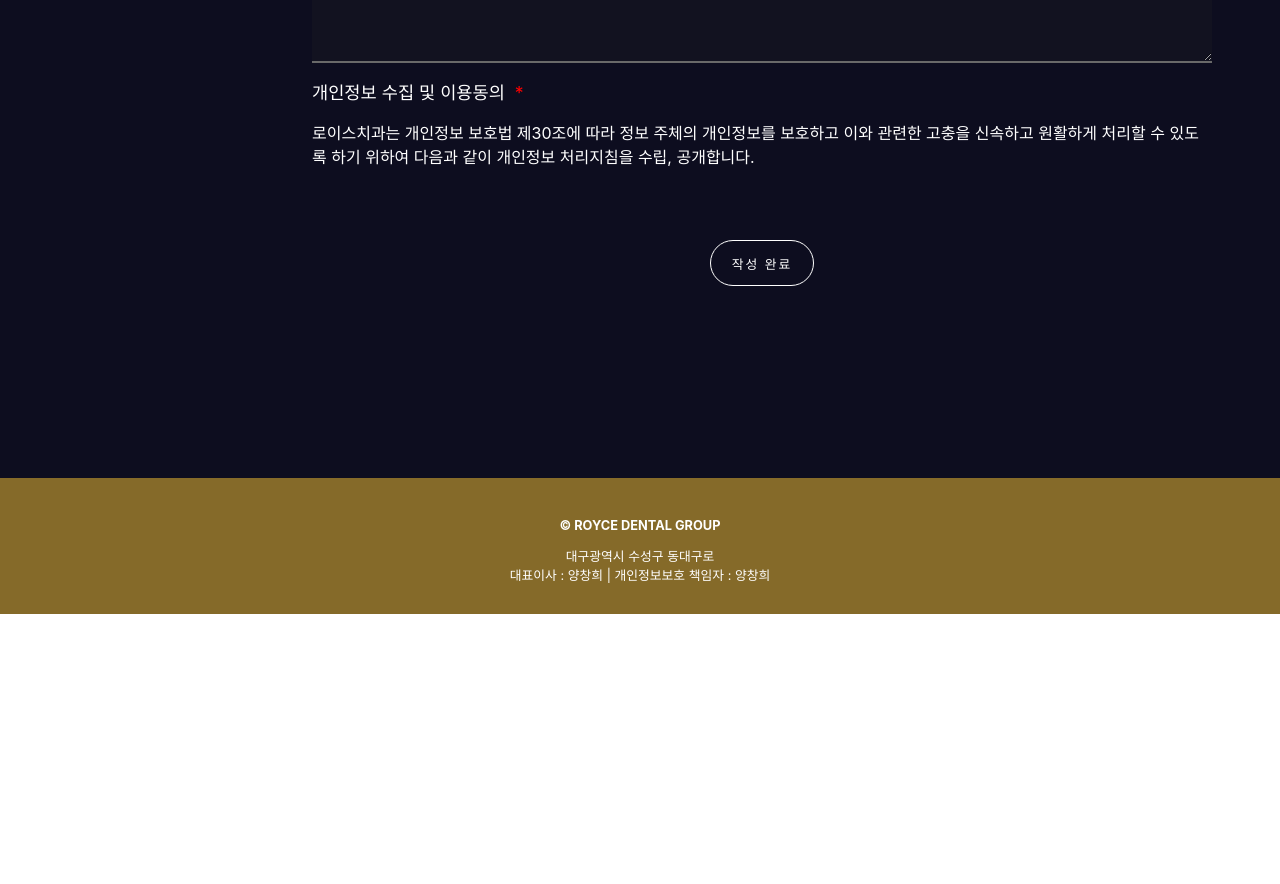
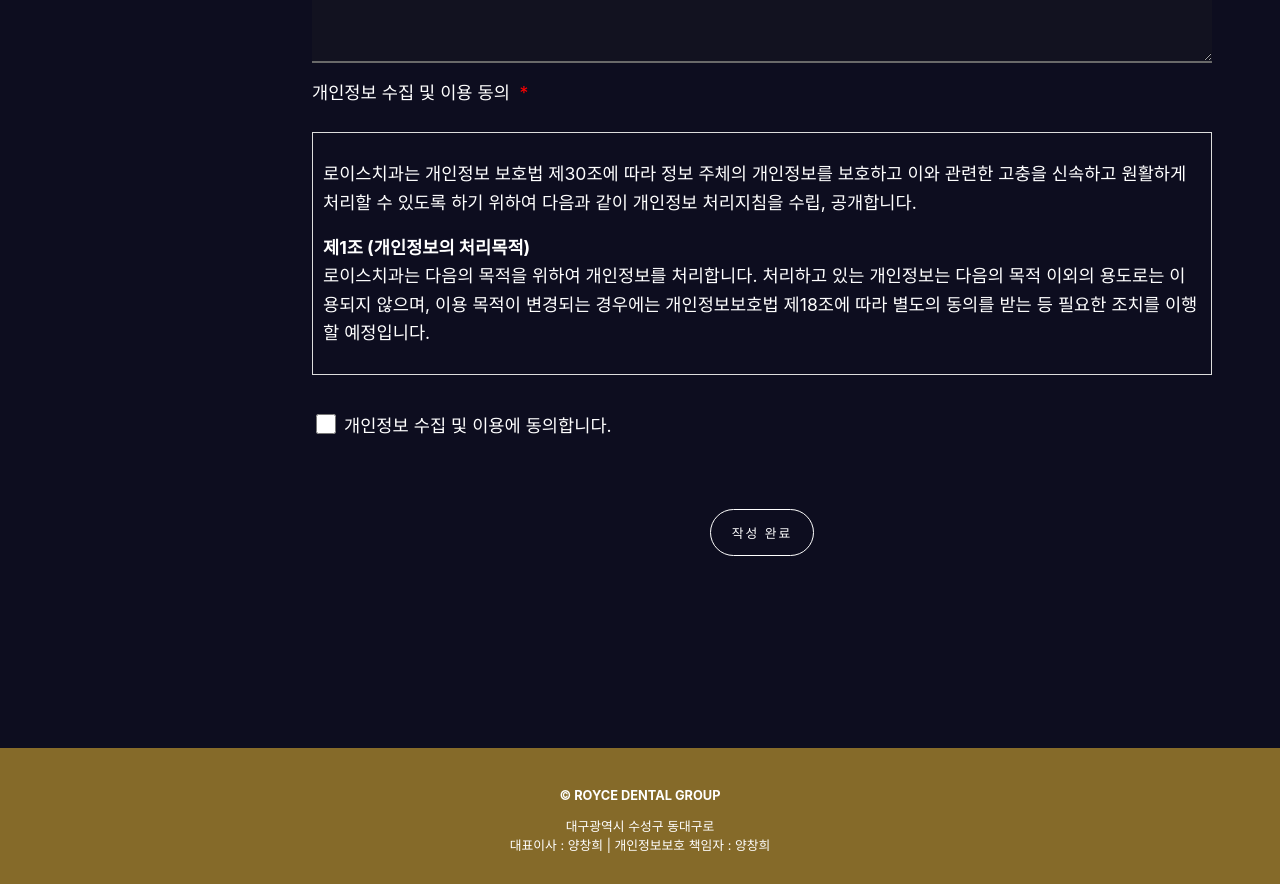
Before and after one commit to namhosung6023/royce, a React (Create React App) app: page /community in a window 1280 px wide. Shown: the part 820-1704 px from the top of the page. Before the commit the page ends 1434 px from the top, so only its background shows below. Built offline with nearby package versions, Linux system fonts and the light colour scheme.

Commit message:
edditting

```diff
--- a/src/App.js
+++ b/src/App.js
@@ -1,11 +1,10 @@
 import React from "react";
 import { BrowserRouter as Router, Routes, Route } from "react-router-dom";
-import Header from "./component/Header";
+import { AppProvider } from "./contexts/AppProvider"; // AppProvider 임포트
 import Aboutus from "./pages/Aboutus";
 import Creator from "./pages/Creator";
-import Creatordetail from "./pages/Creatordetal";
+import Creatordetail from "./pages/Creatordetail";
 import News from "./pages/News";
-import Footer from "./component/Footer";
 import Community from "./pages/Community";
 import Main from "./pages/Main";
 import "./App.css";
@@ -13,9 +12,7 @@ import "./App.css";
 function App() {
   return (
     <Router>
-      <div className="app">
-        <Header />
-        <div className="content">
+      <AppProvider>
         <Routes>
           <Route path="/" element={<Main />} />
           <Route path="/aboutus" element={<Aboutus />} />
@@ -24,9 +21,7 @@ function App() {
           <Route path="/creatordetail" element={<Creatordetail />} />
           <Route path="/community" element={<Community />} />
         </Routes>
-        </div>
-        <Footer />
-      </div>
+      </AppProvider>
     </Router>
   );
 }
--- a/src/component/Header.jsx
+++ b/src/component/Header.jsx
@@ -1,38 +1,29 @@
-import React, { useState, useEffect, useRef } from "react";
-import { useNavigate } from "react-router-dom";
+import React, { useState, useEffect } from "react";
 import "./Header.css";
 import logo from "../images/footerLog.png";
 
 function Header() {
   const [scrolled, setScrolled] = useState(false);
-  const navigate = useNavigate();
-  const headerRef = useRef(null);
 
   useEffect(() => {
     const handleScroll = () => {
-      if (!headerRef.current) return; // 요소가 존재하는지 체크
       setScrolled(window.scrollY > 100);
     };
 
-    // DOM이 로드된 후 실행되도록 setTimeout 추가
-    const timeoutId = setTimeout(() => {
-      window.addEventListener("scroll", handleScroll);
-    }, 100);
-
+    window.addEventListener("scroll", handleScroll);
     return () => {
-      clearTimeout(timeoutId);
       window.removeEventListener("scroll", handleScroll);
     };
   }, []);
 
   return (
-    <div ref={headerRef} className={`Header ${scrolled ? "scrolled" : ""}`}>
-      <img src={logo} alt="로이스치과 로고" className="logo" onClick={() => navigate("/")} />
-      <div className="introduce" onClick={() => navigate("/aboutus")}>로이스치과소개</div>
-      <div className="special" onClick={() => navigate("/creator")}>로이스임플란트의특별함</div>
-      <div className="manageCenter" onClick={() => navigate("/news")}>평생관리센터</div>
-      <div className="tv" onClick={() => navigate("/creatordetail")}>로이스TV</div>
-      <div className="community" onClick={() => navigate("/community")}>커뮤니티</div>
+    <div className={`Header ${scrolled ? "scrolled" : ""}`}>
+      <img src={logo} alt="로이스치과 로고" className="logo" />
+      <div className="introduce">로이스치과소개</div>
+      <div className="special">로이스임플란트의특별함</div>
+      <div className="manageCenter">평생관리센터</div>
+      <div className="tv">로이스TV</div>
+      <div className="community">커뮤니티</div>
     </div>
   );
 }
--- /dev/null
+++ b/src/contexts/AppProvider.js
@@ -0,0 +1,23 @@
+// AppProvider.js
+import React, { createContext, useContext } from "react";
+import Header from "../component/Header";
+import Footer from "../component/Footer";
+
+// Context 생성
+const AppContext = createContext();
+
+export function useAppContext() {
+  return useContext(AppContext);
+}
+
+export function AppProvider({ children }) {
+  return (
+    <AppContext.Provider value={{}}>
+      <div className="app">
+        <Header />
+        <div className="content">{children}</div>
+        <Footer />
+      </div>
+    </AppContext.Provider>
+  );
+}
--- a/src/pages/Community.css
+++ b/src/pages/Community.css
@@ -82,6 +82,35 @@
     text-align: center;
 }
 
+/* 개인정보 동의 영역 스타일 */
+.agreement-box {
+    background-color: #0D0D1F;
+    border: 1px solid #ddd;
+    padding: 10px;
+    margin: 12px 0;
+    font-size: 1.1rem;
+    line-height: 1.6;
+
+  }
+
+  .agreement-box strong {
+    font-weight: bold;
+  }
+
+  .agreement-checkbox {
+    display: flex;
+    align-items: center;
+    margin-top: 8px;
+  }
+
+  .agreement-checkbox input[type="checkbox"] {
+    margin-right: 8px;
+    width: 20px;
+    height: 20px;
+  }
+
+  /* 제출 버튼 스타일 */
+
 
 .contact-form button {
     background-color: #0D0D1F;
--- a/src/pages/Community.jsx
+++ b/src/pages/Community.jsx
@@ -41,13 +41,28 @@ function Community() {
           <textarea name="message" rows="4" required></textarea>
 
           <label>
-          개인정보 수집 및 이용동의 <span className="required">*</span>
+            개인정보 수집 및 이용 동의 <span className="required">*</span>
           </label>
-        <div name="agree" rows="5" required>
-        로이스치과는 개인정보 보호법 제30조에 따라 정보 주체의 개인정보를 보호하고 이와 관련한 고충을 신속하고 원활하게 처리할 수 있도록 하기 위하여 다음과 같이 개인정보 처리지침을 수립, 공개합니다.
+          <div className="agreement-box">
+            <p>
+              로이스치과는 개인정보 보호법 제30조에 따라 정보 주체의 개인정보를 보호하고 이와 관련한 고충을 신속하고 원활하게 처리할 수 있도록 하기 위하여
+              다음과 같이 개인정보 처리지침을 수립, 공개합니다.
+            </p>
+            <p>
+              <strong>제1조 (개인정보의 처리목적)</strong>
+              <br />
+              로이스치과는 다음의 목적을 위하여 개인정보를 처리합니다. 처리하고 있는 개인정보는 다음의 목적 이외의 용도로는 이용되지 않으며, 이용 목적이
+              변경되는 경우에는 개인정보보호법 제18조에 따라 별도의 동의를 받는 등 필요한 조치를 이행할 예정입니다.
+            </p>
+          </div>
+          <div className="agreement-checkbox">
+            <input type="checkbox" id="agree" name="agree" required />
+            <label htmlFor="agree">개인정보 수집 및 이용에 동의합니다.</label>
           </div>
 
-        <button type="submit">작성 완료</button>
+          <button type="submit" className="submit-button">
+            작성 완료
+          </button>
         </form>
       </div>
     </div>
--- a/src/pages/Creatordetail.css
+++ b/src/pages/Creatordetail.css
@@ -0,0 +1,43 @@
+.creatordetail {
+    display: flex; /* Flexbox 활성화 */
+    flex-direction: column; /* 세로로 정렬 */
+    justify-content: flex-start; /* 위에서부터 차례대로 배치 */
+    align-items: left;
+    padding: 120px; /* div의 여백 */
+    background-color: #0D0D1F;
+    color: white;
+  }
+
+  .title-royce {
+    font-size: 64px;
+    font-weight: bold;
+  }
+
+  .youtube-icon{
+    font-size: 24px;
+    margin-bottom: 100px;
+  }
+
+  .intro-section p span {
+    font-size: 42px;
+  }
+
+  .intro-section p {
+    font-size: 28px;
+  }
+
+  .scroll-down-context{
+    font-weight: bold;
+    font-size: 20px;
+  }
+
+  .content-section-title{
+    font-size: 21px;
+  }
+
+
+  .tag-context{
+    font-size: 82px;
+    font-weight: bold;
+    color: #3B3B3B;
+  }
--- /dev/null
+++ b/src/pages/Creatordetail.jsx
@@ -0,0 +1,50 @@
+import React from "react";
+import "./Creatordetail.css";
+
+function Creatordetail() {
+  return (
+    <div className="creatordetail">
+      {/* 동영상 섹션 */}
+      <div className="video-section">
+        <video
+          className="creator-video"
+          src="/path/to/your/video.mp4"
+          controls
+          poster="/path/to/video-poster.jpg"
+        >
+          브라우저에서 동영상을 지원하지 않습니다.
+        </video>
+      </div>
+
+      {/* 페이지 소개 섹션 */}
+      <div className="intro-section">
+        <div className="title-royce">ROYCE TV</div>
+        <div className="youtube-icon">YOUTUBE</div>
+        <p><span>로이스 TV는</span><br/>
+        로이스 TV는 로이스치과 소식, 구강 건강 팁, 최신 치과 정보, 환자 맞춤형 진료<br/> 안내를 통해 유익하고 즐거운 시간을 제공합니다.
+        </p>
+        <div className="scroll-down-context">↓SCROLL DOWN</div>
+      </div>
+
+      {/* 슬라이드 섹션 */}
+      <div className="silder-section">
+      </div>
+
+
+      {/* 콘텐츠 목록 섹션 */}
+      <div className="content-section">
+        <div className="content-section-title">로이스TV</div>
+        <ul className="content-list">
+        </ul>
+      </div>
+
+
+      <div className="detail-last-section">
+        <div className="tag-context">#ROYCETV<br/>#로이스치과 #치과추천 #임플란트 #임플란트잘하는곳 #치과 #치과치료 #치아건강
+        <br/>#정준호</div>
+      </div>
+    </div>
+  );
+}
+
+export default Creatordetail;
--- a/src/pages/Creatordetal.jsx
+++ /dev/null
@@ -1,11 +0,0 @@
-import React from "react";
-import "./Creatordetail.css";
-
-function Creatordetail() {
-  return (
-    <div className="creatordetail">
-    </div>
-  );
-}
-
-export default Creatordetail;
```
Lines whose indentation alone changed are shown as unchanged.
